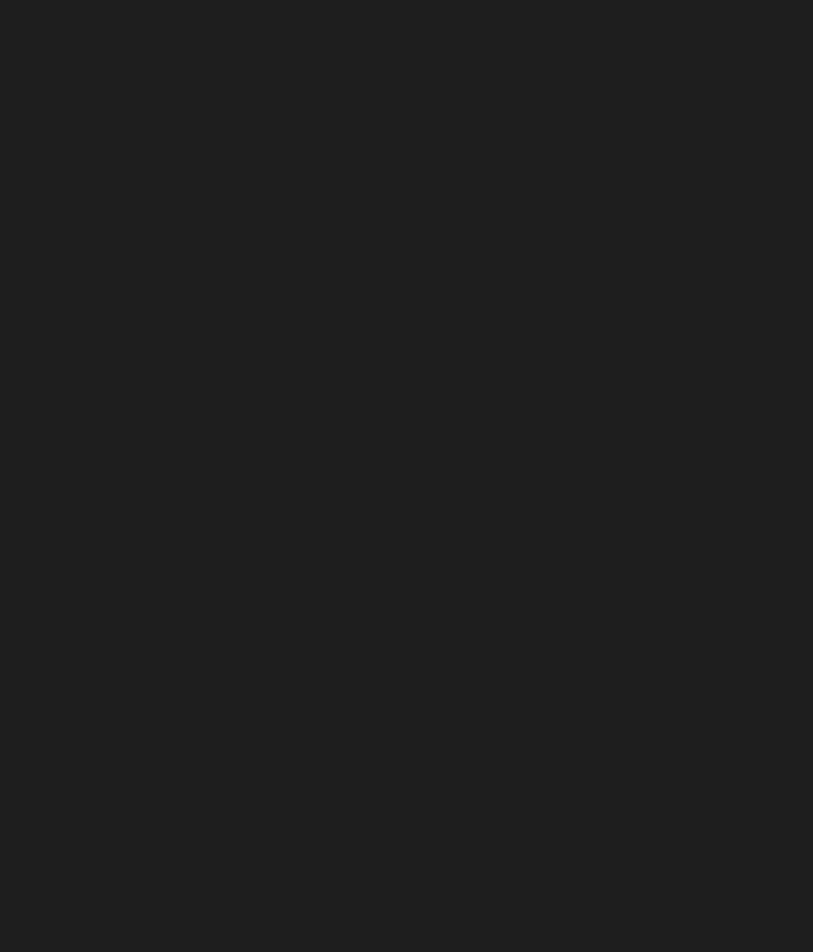
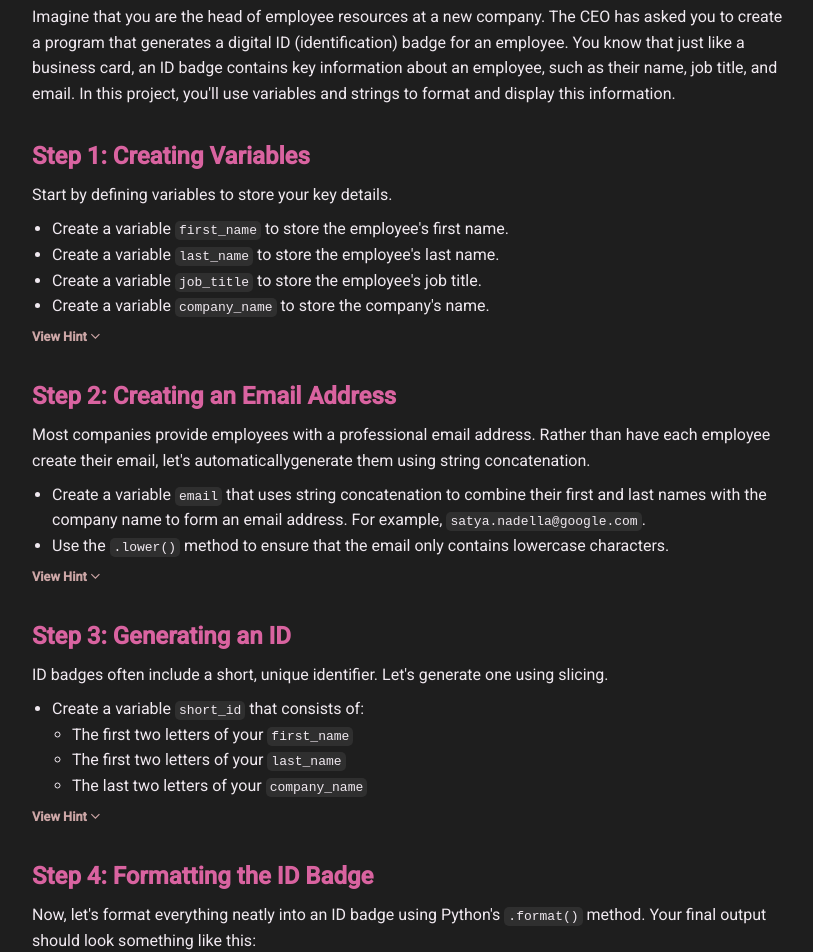
Before and after one commit to lawrluor/code-with-the-pros, a React (Create React App) app: page /project01 in a window 1280 px wide. Before the commit this address had no page. Shown: the part 100-1052 px from the top of the page, without its empty margins (228-1041 px from the left). Before the commit the page ends 800 px from the top, so only its background shows below. Built offline with nearby package versions, Linux system fonts and the light colour scheme.

Commit message:
added strings project

```diff
--- a/src/App.js
+++ b/src/App.js
@@ -3,7 +3,7 @@ import { BrowserRouter as Router, Routes, Route, Link } from 'react-router-dom';
 import './App.css';
 
 // Import Lessons
-import { Intro, Project00, Strings, Variables, Input, PigLatin, IfElse, Booleans, Functions, WhileLoops, ForLoops, CaesarCipher, Lists, Dictionaries, PassByReference } from './pages/Python';
+import { Intro, Project00, Strings, Project01, Variables, Input, PigLatin, IfElse, Booleans, Functions, WhileLoops, ForLoops, CaesarCipher, Lists, Dictionaries, PassByReference } from './pages/Python';
 import { JavaObjects, JavaInheritance, JavaPolymorphism } from './pages/Java';
 import Quiz from './pages/Quiz';
 
@@ -18,6 +18,7 @@ function App() {
             <li><Link to="/intro">Intro</Link></li>
             <li><Link to="/project00">Project 00</Link></li>
             <li><Link to="/strings">Strings</Link></li>
+            <li><Link to="/project01">Project 01</Link></li>
             <li><Link to="/variables">Variables</Link></li>
             <li><Link to="/input">Input</Link></li>
             <li><Link to="/ifelse">Conditionals</Link></li>
@@ -48,6 +49,7 @@ function App() {
           <Route path="/project00" element={<Project00 />} />
           <Route path="/quiz" element={<Quiz />} />
           <Route path="/strings" element={<Strings />} />
+          <Route path="/project01" element={<Project01 />} />
           <Route path="/input" element={<Input />} />
           <Route path="/variables" element={<Variables />} />
           <Route path="/conditionals" element={<IfElse />} />
--- a/src/pages/Python/00Project.jsx
+++ b/src/pages/Python/00Project.jsx
@@ -116,7 +116,6 @@ Your grand total is $35.3028.`}
       Congratulations on finishing your first Python project! This project introduced you to variables, arithmetic operations, string concatenation, and printing — all essential building blocks for Python programming. Feel free to experiment and see how you can extend this program further!
     </p>
   </section>
-
 </div>
 	)
 }
--- /dev/null
+++ b/src/pages/Python/01Project.jsx
@@ -0,0 +1,125 @@
+import Collapsible from "../../components/Collapsible";
+import CodeBlock from "../../components/CodeBlock";
+
+const Project01 = () => {
+  return (
+    <div className="lesson-container">
+      <section>
+        <h1>Project: Personalized ID Badge Generator</h1>
+        <p>Imagine that you are the head of employee resources at a new company. The CEO has asked you to create a program that generates a digital ID (identification) badge for an employee.
+          You know that just like a business card, an ID badge contains key information about
+          an employee, such as their name, job title, and email. In this project, you'll
+          use variables and strings to format and display this information.
+        </p>
+      </section>
+
+      <section>
+        <h2>Step 1: Creating Variables</h2>
+        <p>Start by defining variables to store your key details.</p>
+
+        <ul>
+          <li>
+            Create a variable <code className="inline">first_name</code> to store the employee's first name.
+          </li>
+          <li>
+            Create a variable <code className="inline">last_name</code> to store the employee's last name.
+          </li>
+          <li>
+            Create a variable <code className="inline">job_title</code> to store the employee's job title.
+          </li>
+          <li>
+            Create a variable <code className="inline">company_name</code> to store the company's name.
+          </li>
+        </ul>
+
+        <Collapsible title="Hint">
+          <CodeBlock
+            language="python"
+            codeString={`first_name = "Alice"
+last_name = "Brown"
+job_title = "Designer"
+company_name = "TechCorp"`}
+          />
+        </Collapsible>
+      </section>
+
+      <section>
+        <h2>Step 2: Creating an Email Address</h2>
+        <p>Most companies provide employees with a professional email address. Rather than have each employee create their email, let's automaticallygenerate them using string concatenation.</p>
+
+        <ul>
+          <li>
+            Create a variable <code className="inline">email</code> that uses string concatenation to combine their first and last names with the company name to form an email address. For example, <code className="inline">satya.nadella@google.com</code>.
+          </li>
+          <li>Use the <code className="inline">.lower()</code> method to ensure that the email only contains lowercase characters.</li>
+        </ul>
+
+        <Collapsible title="Hint">
+          <CodeBlock
+            language="python"
+            codeString={`email = first_name.lower() + "." + last_name.lower() + "@company.com"`}
+          />
+        </Collapsible>
+      </section>
+
+      <section>
+        <h2>Step 3: Generating an ID</h2>
+        <p>ID badges often include a short, unique identifier. Let's generate one using slicing.</p>
+
+        <ul>
+          <li>
+            Create a variable <code className="inline">short_id</code> that consists of:
+            <ul>
+              <li>The first two letters of your <code className="inline">first_name</code></li>
+              <li>The first two letters of your <code className="inline">last_name</code></li>
+              <li>The last two letters of your <code className="inline">company_name</code></li>
+            </ul>
+          </li>
+        </ul>
+
+        <Collapsible title="Hint">
+          <CodeBlock
+            language="python"
+            codeString={`short_id = first_name[:2] + last_name[:2] + company_name[-2:]`}
+          />
+        </Collapsible>
+      </section>
+
+      <section>
+        <h2>Step 4: Formatting the ID Badge</h2>
+        <p>
+          Now, let's format everything neatly into an ID badge using Python's <code className="inline">.format()</code> method. Your final output should look something like this:
+        </p>
+
+				<CodeBlock
+					language="txt"
+					codeString={`***********************
+* Name: Alice Brown *
+* Job: Designer *
+* Company: TechCorp *
+* Email: alice.brown@techcorp.com *
+* ID: albrrp *
+***********************`}/>
+
+        <Collapsible title="Hint">
+          <CodeBlock
+            language="python"
+            codeString={`id_badge = '''
+***********************
+* Name: {} *
+* Job: {} *
+* Company: {} *
+* Email: {} *
+* ID: {} *
+***********************
+'''.format(first_name + " " + last_name, job_title, company_name, email, short_id)
+
+print(id_badge)`}
+          />
+        </Collapsible>
+      </section>
+    </div>
+  );
+}
+
+export default Project01;
--- a/src/pages/Python/index.js
+++ b/src/pages/Python/index.js
@@ -1,6 +1,7 @@
 import Intro from './00Intro';
 import Project00 from './00Project';
 import Strings from './01Strings';
+import Project01 from './01Project';
 import Variables from './10Variables';
 import Input from './02Input';
 import PigLatin from './03P_PigLatin';
@@ -14,4 +15,4 @@ import Lists from './08Lists';
 import Dictionaries from './09Dictionaries';
 import PassByReference from './20PassByReference';
 
-export { Intro, Project00, Strings, Variables, Input, PigLatin, IfElse, Booleans, Functions, WhileLoops, ForLoops, CaesarCipher, Lists, Dictionaries, PassByReference }
+export { Intro, Project00, Strings, Project01,Variables, Input, PigLatin, IfElse, Booleans, Functions, WhileLoops, ForLoops, CaesarCipher, Lists, Dictionaries, PassByReference }
```
Also changed, not shown: src/pages/Python/00Project_Restaurant.jsx (deleted, +0 -83 lines). Lines whose indentation alone changed are shown as unchanged.
